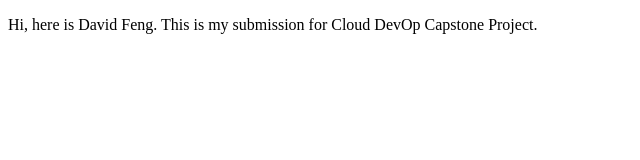
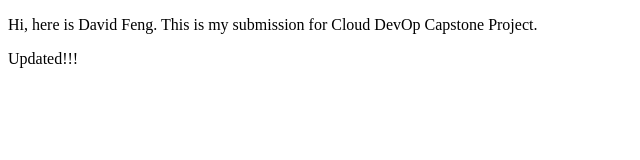
Before and after one commit to DavidFengAu/udacity_devops_capstone, a plain HTML site: page app/index.html in a window 1280 px wide. Shown: the full height of the page, 0-640 px from the left. Drawn offline with Linux system fonts and the light colour scheme.

Commit message:
updated index.html

```diff
--- a/app/index.html
+++ b/app/index.html
@@ -6,5 +6,6 @@
 </head>
 <body>
     <p>Hi, here is David Feng. This is my submission for Cloud DevOp Capstone Project.</p>
+    <p>Updated!!!</p>
 </body>
 </html>
```
